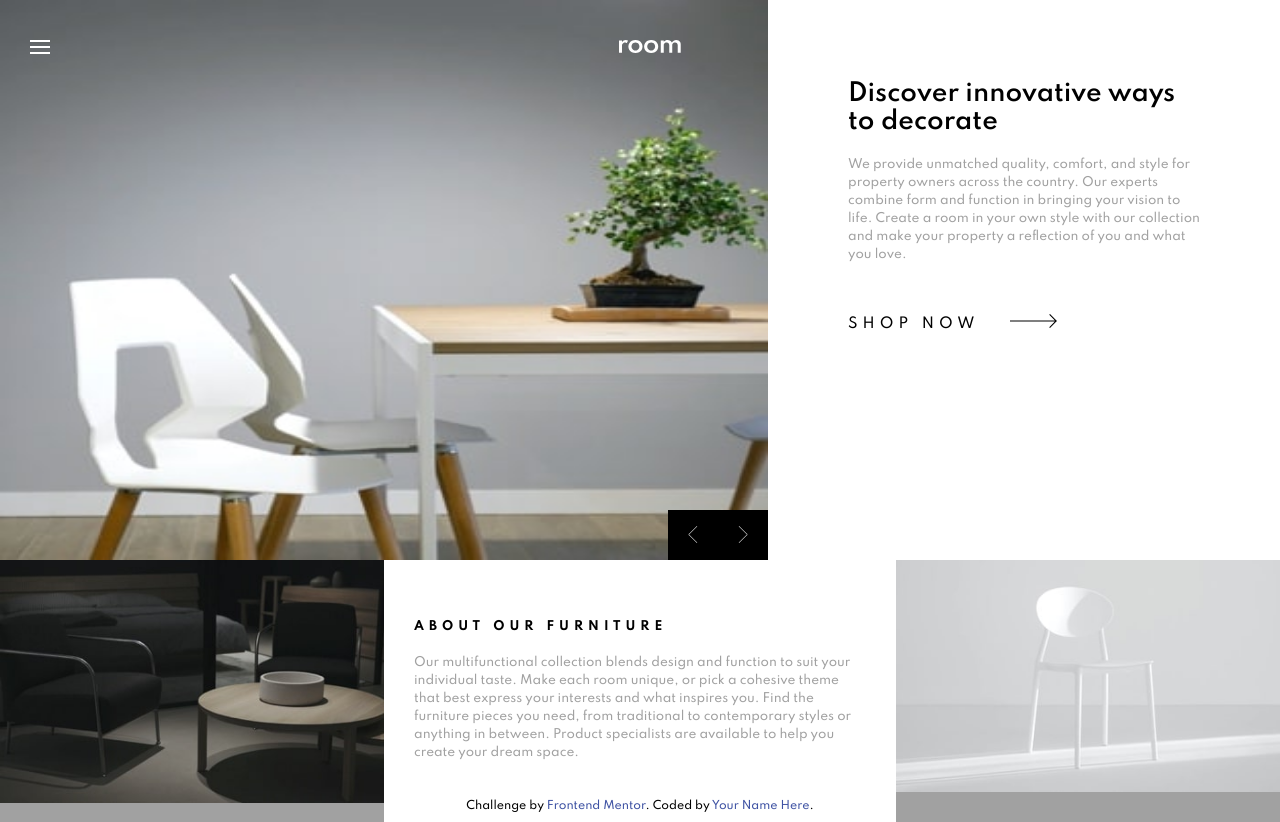
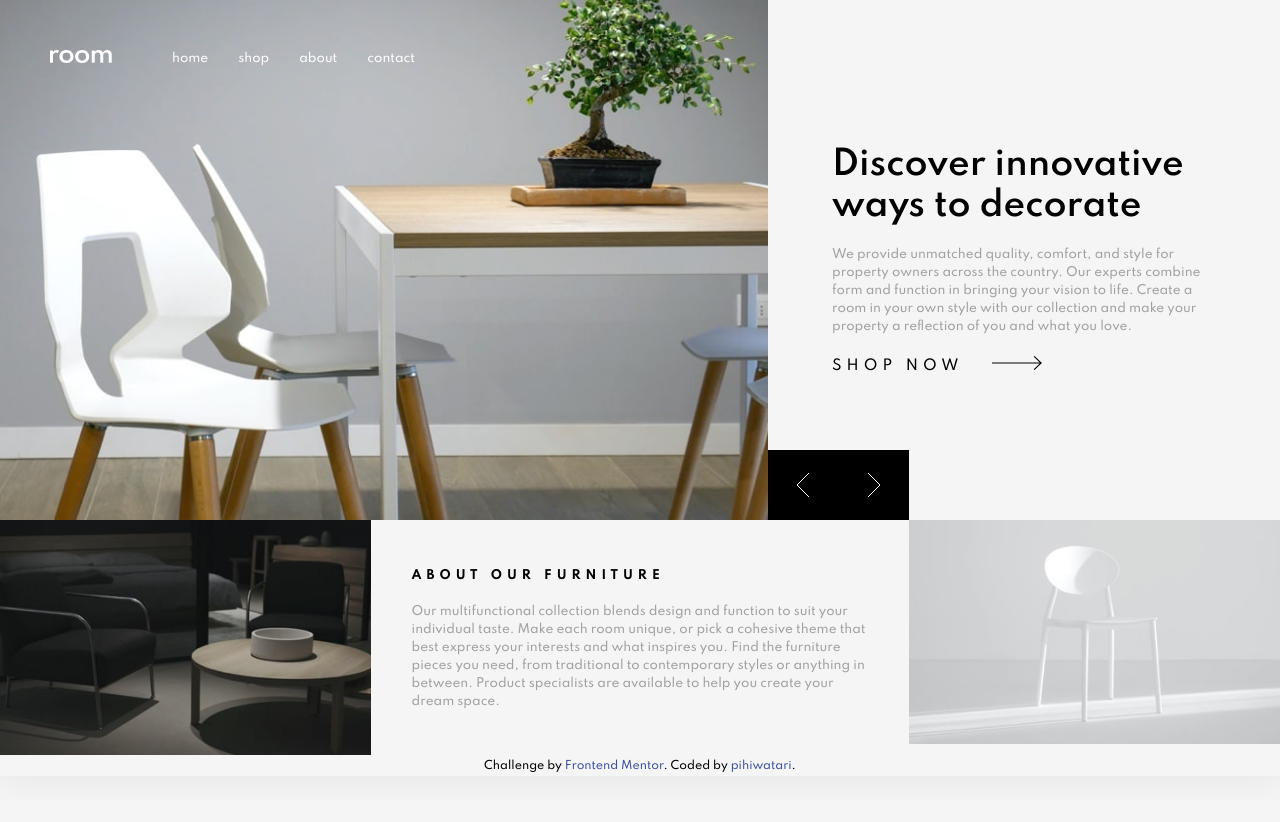
Before and after one commit to pihiwatari/room-homepage, a plain HTML site: page index.html in a window 1280 px wide. After the commit the page ends 800 px from the top, so only its background shows below. Drawn offline with Linux system fonts and the light colour scheme.

Commit message:
finished desktop design, beggining with js logic

```diff
--- a/assets/desktop.css
+++ b/assets/desktop.css
@@ -1,34 +1,120 @@
-body {
-  background-color: var(--dark-gray);
+a:hover {
+  cursor: pointer;
 }
 
 .main {
-  display: grid;
-  grid-template-rows: 70% auto;
-  margin: 0 auto;
-  max-width: 1440px;
-  height: 100vh;
+  /* margin: 0 auto; */
+  /* width: 100%; */
+  max-width: initial;
+  /* height: 100vh; */
+  box-shadow: 0px 0px 50px 8px rgba(0, 0, 0, 0.1);
 }
-
-/* primera seccion */
 
 .hero {
   display: grid;
-  grid-template-columns: 60% 1fr;
+  grid-template-columns: 1fr 40%;
+  height: 65vh;
 }
 
-.hero__copyright {
-  padding: 8rem;
+.hero__slider {
+  background-image: url("./images/desktop-image-hero-1.jpg");
+}
+/* header */
+
+.slider__header {
+  margin-top: 5rem;
+  margin-left: 5rem;
+  padding-top: 0;
+}
+
+.header__menu-icon {
+  display: none;
+}
+
+.header__nav {
+  position: static;
+  display: flex;
+  justify-content: initial;
+  padding: 0;
+  width: 100%;
+  background-color: transparent;
+}
+
+.nav__menu-icon {
+  display: none;
+}
+
+.link-item__link {
+  position: relative;
+  font-weight: 500;
+  color: var(--white);
+}
+
+.link-item__link:hover::before {
+  content: "";
+  position: absolute;
+  bottom: -8px;
+  right: calc(50% - 25%);
+  width: 50%;
+  height: 3px;
   background-color: var(--white);
 }
+/* fin header */
 
-/* segunda seccion */
+/* botones */
+
+.slider__buttons-container {
+  right: calc(-5.5vw * 2);
+}
+
+.buttons-container__button {
+  height: 5.5vw;
+  width: 5.5vw;
+}
+
+.buttons-container__button:hover {
+  background-color: var(--very-dark-gray);
+}
+
+/* fin botones */
+
+/* hero copyright */
+
+.hero__copyright {
+  margin: auto;
+  padding: 0;
+  width: 75%;
+}
+
+.title--large {
+  font-size: 2.6vw;
+  line-height: 3.2vw;
+}
+
+.copyright__cta {
+  margin-top: 2rem;
+}
+.copyright__cta:hover {
+  filter: invert(62%) sepia(0%) saturate(389%) hue-rotate(138deg)
+    brightness(104%) contrast(89%);
+}
+
+/* fin hero copyright */
 
 .about-us {
   display: grid;
-  grid-template-columns: 30% 1fr 30%;
+  /* grid-template-columns: 1fr 42vw 1fr; */
+  grid-template-columns: 29vw 1fr 29vw;
+  height: 30vh;
+  overflow: hidden;
 }
 
 .about-us__copyright {
-  background-color: var(--white);
+  width: 85%;
+  margin: auto;
+  padding: 0;
 }
+
+.about-us__furniture-image {
+  width: 100%;
+}
--- a/assets/index.css
+++ b/assets/index.css
@@ -17,14 +17,41 @@ html {
   font-size: 62.5%;
 }
 
+body {
+  background-color: #f5f5f5;
+}
+
 a {
   text-decoration: none;
 }
+
+.main {
+  margin: 0 auto;
+  max-width: 500px;
+}
+
+/* primera seccion */
+.hero {
+  width: 100%;
+}
+
+.hero__slider {
+  position: relative;
+  display: flex;
+  align-items: flex-start;
+  width: 100%;
+  min-height: 375px;
+  background-image: url("./images/mobile-image-hero-1.jpg");
+  background-size: cover;
+  background-position: center;
+  background-repeat: no-repeat;
+}
+
 /* hedaer */
-.header {
-  position: absolute;
+.slider__header {
+  /* position: absolute;
   z-index: 2;
-  top: 0;
+  top: 0; */
   display: grid;
   grid-template-columns: auto 1fr;
   place-items: center;
@@ -42,6 +69,10 @@ a {
   padding: 4rem 3rem;
   width: 100%;
   background-color: var(--white);
+}
+
+.nav--active {
+  display: flex;
 }
 
 .nav__links-list {
@@ -71,17 +102,6 @@ a {
   margin-right: var(--menu-centering-margin);
 }
 
-/* primera seccion */
-.hero {
-  width: 100%;
-}
-
-.hero__slider {
-  position: relative;
-  display: flex;
-  overflow: hidden;
-}
-
 .slider__image {
   width: 100%;
 }
@@ -91,6 +111,7 @@ a {
   position: absolute;
   right: 0;
   bottom: 0;
+  z-index: 2;
   display: flex;
 }
 
@@ -151,15 +172,15 @@ a {
   color: var(--black);
 }
 
-.cta__icon {
+.cta__icon img {
   display: inline-block;
   margin-left: 2rem;
   width: 50px;
   height: 1.4rem;
-  background-image: url("./images/icon-arrow.svg");
+  /* background-image: url("./images/icon-arrow.svg");
   background-size: contain;
   background-position: center;
-  background-repeat: no-repeat;
+  background-repeat: no-repeat; */
 }
 /* fin de primera seccion */
 
@@ -169,3 +190,13 @@ a {
 }
 
 /* fin segunda seccion */
+
+.attribution {
+  height: 2vh;
+  font-size: 11px;
+  text-align: center;
+  background-color: #f5f5f5;
+}
+.attribution a {
+  color: hsl(228, 45%, 44%);
+}
--- a/index.html
+++ b/index.html
@@ -14,7 +14,7 @@
     <link rel="stylesheet" href="./assets/index.css" />
     <link
       rel="stylesheet"
-      media="screen and (min-width:768px)"
+      media="screen and (min-width:1024px)"
       href="./assets/desktop.css"
     />
     <!-- google fonts -->
@@ -25,24 +25,20 @@
     />
     <!-- google fonts/ -->
     <title>Frontend Mentor | Room homepage</title>
-
-    <!-- Feel free to remove these styles or customise in your own stylesheet 👍 -->
-    <style>
-      .attribution {
-        font-size: 11px;
-        text-align: center;
-      }
-      .attribution a {
-        color: hsl(228, 45%, 44%);
-      }
-    </style>
   </head>
 
   <!--  -->
   <body>
-    <header class="header">
+    <main class="main">
+      <section class="hero">
+        <div class="hero__slider" id="slider">
+          <!-- alternative header layout -->
+          <header class="slider__header">
             <a href="#" class="header__menu-icon">
-        <img src="./assets/images/icon-hamburger.svg" alt="nav-menu-open" />
+              <img
+                src="./assets/images/icon-hamburger.svg"
+                alt="nav-menu-open"
+              />
             </a>
             <div class="header__logo-container">
               <img
@@ -53,7 +49,10 @@
             </div>
             <nav class="header__nav">
               <a href="#" class="nav__menu-icon icon-close">
-          <img src="./assets/images/icon-close.svg" alt="nav-menu-close" />
+                <img
+                  src="./assets/images/icon-close.svg"
+                  alt="nav-menu-close"
+                />
               </a>
               <ul class="nav__links-list">
                 <li class="links-list__link-item">
@@ -71,14 +70,7 @@
               </ul>
             </nav>
           </header>
-    <main class="main">
-      <section class="hero">
-        <div class="hero__slider">
-          <img
-            class="slider__image"
-            src="./assets/images/mobile-image-hero-1.jpg"
-            alt="image-1"
-          />
+          <!-- end of header -->
           <div class="slider__buttons-container">
             <a href="#" class="buttons-container__button button--prev"> </a>
             <a href="#" class="buttons-container__button button--next"> </a>
@@ -97,7 +89,9 @@
           </p>
           <a href="#" class="copyright__cta"
             >SHOP NOW
-            <span class="cta__icon"></span>
+            <span class="cta__icon"
+              ><img src="./assets/images/icon-arrow.svg" alt="arrow"
+            /></span>
           </a>
         </div>
       </section>
@@ -127,22 +121,14 @@
         />
       </section>
     </main>
-    <!-- Home Shop About Contact  Shop now We are available all across the globe With stores
-            all over the world, it's easy for you to find furniture for your
-            home or place of business. Locally, we’re in most major cities
-            throughout the country. Find the branch nearest you using our store
-            locator. Any questions? Don't hesitate to contact us today.
-    Manufactured with the best materials Our modern furniture store provide a
-    high level of quality. Our company has invested in advanced technology to
-    ensure that every product is made as perfect and as consistent as possible.
-    With three decades of experience in this industry, we understand what
-    customers want for their home and office. Shop now About our furniture -->
 
     <div class="attribution">
       Challenge by
       <a href="https://www.frontendmentor.io?ref=challenge" target="_blank"
         >Frontend Mentor</a
-      >. Coded by <a href="#">Your Name Here</a>.
+      >. Coded by <a href="#">pihiwatari</a>.
     </div>
+
+    <script src="index.js"></script>
   </body>
 </html>
--- /dev/null
+++ b/index.js
@@ -0,0 +1,34 @@
+// get menu items
+const $burgerMenu = document.querySelector(".header__menu-icon");
+const $closeMenu = document.querySelector(".icon-close");
+
+//get slider items
+const $slider = document.getElementById("slider");
+
+//get buttons
+const $prevButton = document.querySelector(".button--prev");
+const $nextButton = document.querySelector(".button--next");
+
+//add listeners to menu items
+$burgerMenu.addEventListener("click", toggleMenu);
+$closeMenu.addEventListener("click", toggleMenu);
+$prevButton.addEventListener("click", () => getBackgroundUrl($slider));
+
+//toggle class function
+function toggleMenu() {
+  const $headerNav = document.querySelector(".header__nav");
+  $headerNav.classList.toggle("nav--active");
+}
+
+//slider functions
+
+//get background from slider
+function getBackgroundUrl($element) {
+  const sliderBg =
+    $element.currentStyle ||
+    window
+      .getComputedStyle($element, false)
+      .getPropertyValue("background-image");
+  console.log(sliderBg);
+  return sliderBg;
+}
```
Lines whose indentation alone changed are shown as unchanged.
